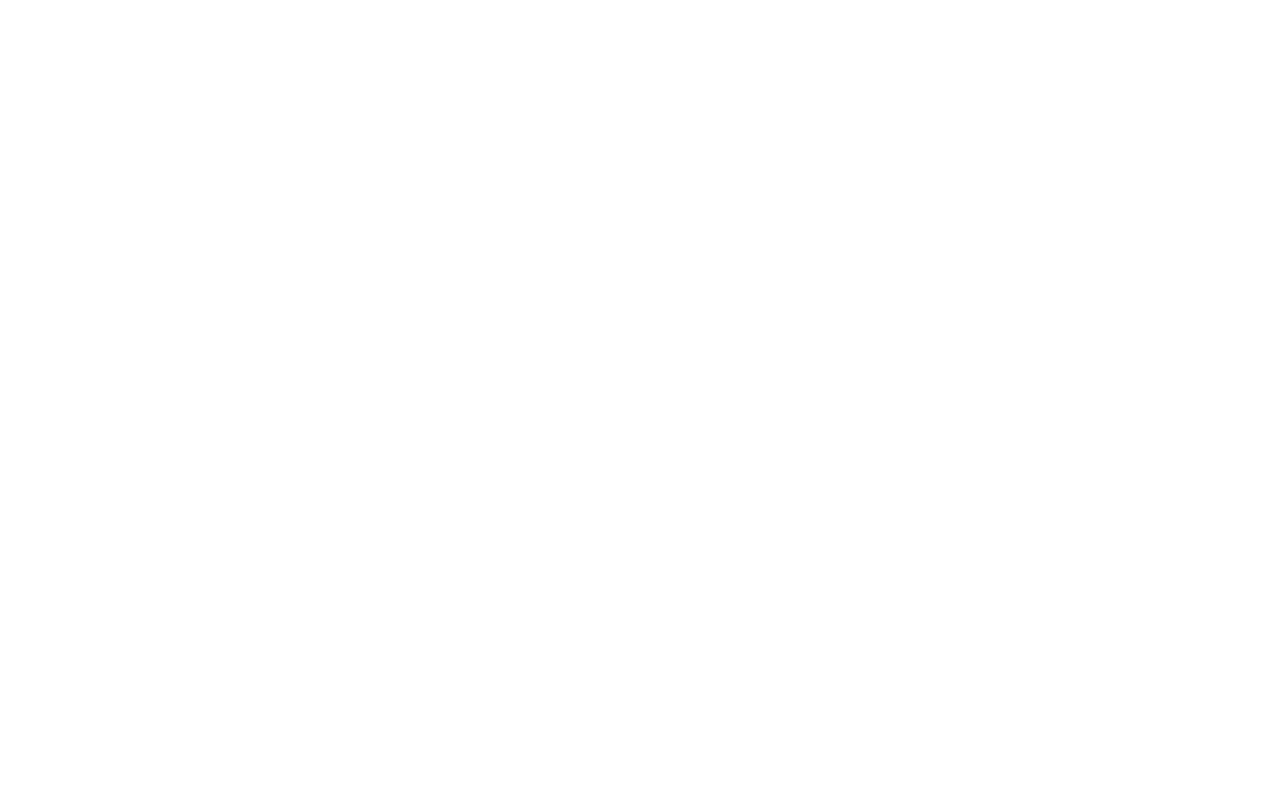
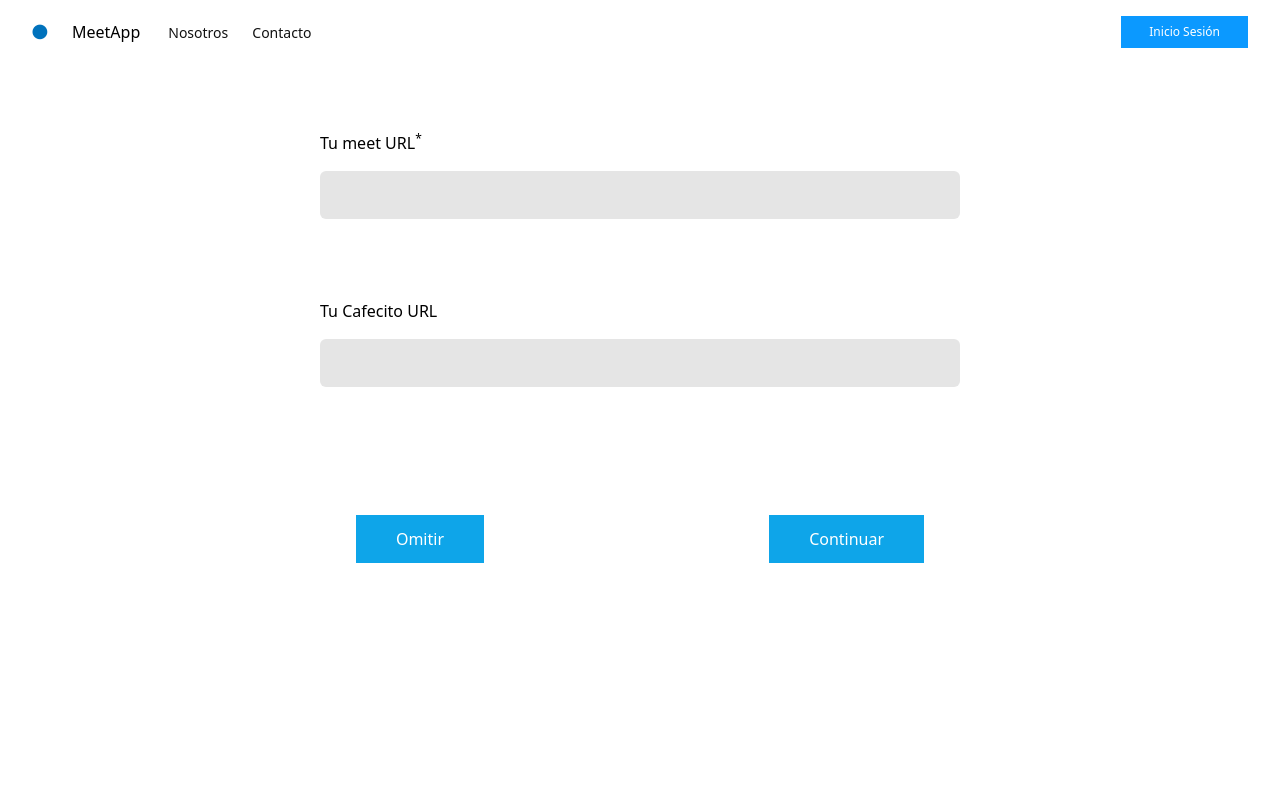
Before and after one commit to No-Country/c9-50-ft-mern, a React (Vite) app in the folder app/: page /tusurls in a window 1280 px wide. Before the commit this address had no page. Shown: the top 800 px of the page. Built offline with nearby package versions, Linux system fonts and the light colour scheme.

Commit message:
MeetUrlsFront

```diff
--- a/app/src/App.jsx
+++ b/app/src/App.jsx
@@ -4,6 +4,8 @@
 import 'react-toastify/dist/ReactToastify.min.css'
 import { Eleccion } from './pages/Eleccion'
 import { AxiosInterceptor } from './utils'
+import { ColUrls } from './pages/ColUrls'
+import { SalaColaborador } from './pages/SalaColaborador'
 
 AxiosInterceptor()
 
@@ -17,6 +19,8 @@
         <Route path='/recovery' element={<Recovery />} />
         <Route path='/eligetucolaborador' element={<Eleccion />} />
         <Route path='/chat' element={<Chat />} />
+        <Route path='/tusurls' element={<ColUrls />} />
+        <Route path='/colaborador' element={<SalaColaborador />} />
       </Routes>
       <ToastContainer icon theme='colored' />
     </BrowserRouter>
--- a/app/src/components/chat/chat.jsx
+++ b/app/src/components/chat/chat.jsx
@@ -1,8 +1,14 @@
-import { AiOutlineArrowRight } from 'react-icons/ai'
+import { AiOutlineArrowRight, AiOutlineArrowLeft } from 'react-icons/ai'
+import { useNavigate } from 'react-router-dom'
+
 export const ChatView = () => {
+  const navigate = useNavigate()
   return (
     <>
       <div className='w-full h-screen relative overflow-hidden flex flex-col'>
+        <div className='fixed bg-white p-5 rounded-full shadow-md bottom-8 left-5 text-4xl z-50 cursor-pointer'>
+          <AiOutlineArrowLeft onClick={() => navigate(-1)} />
+        </div>
         <div className='w-full relative sm:w-3/4 h-full sm:absolute right-0 top-0'>
           <div className='flex flex-col w-full h-full items-end'>
             <div className='flex flex-row right-0 w-full p bg-slate-500'>
@@ -37,7 +43,10 @@
                   placeholder='Escribe un mensaje'
                   className='w-3/4 p-4 rounded-lg border-none outline-none bg-neutral-200'
                 />
-                <button type='submit' className='bg-sky-500 py-5 px-6 rounded-full font-bold text-white'>
+                <button
+                  type='submit'
+                  className='bg-sky-500 py-5 px-6 rounded-full font-bold text-white'
+                >
                   <AiOutlineArrowRight />
                 </button>
               </form>
--- /dev/null
+++ b/app/src/components/colaborador/colaboradorWaiting.jsx
@@ -0,0 +1,3 @@
+export const ColaboradorWaiting = () => {
+  return <div></div>
+}
--- /dev/null
+++ b/app/src/components/colaborador/colaboradorurls.jsx
@@ -0,0 +1,75 @@
+import { useNavigate } from 'react-router-dom'
+import { useForm } from 'react-hook-form'
+import { zodResolver } from '@hookform/resolvers/zod'
+import * as z from 'zod'
+
+const schema = z.object({
+  meet: z.string().min(1, { message: 'Required' }).url({ message: 'Invalid URL' }),
+  cafecito: z.string().min(0)
+})
+
+export const ColaboradorUrls = () => {
+  const navigate = useNavigate()
+  const {
+    register,
+    handleSubmit,
+    formState: { errors }
+  } = useForm({
+    resolver: zodResolver(schema)
+  })
+  const onSubmit = (data, e) => {
+    e.target.reset()
+    console.log(data)
+    navigate('/colaborador')
+  }
+  return (
+    <>
+      <div className='w-full h-screen flex flex-col items-center justify-center'>
+        <form
+          action=''
+          method=''
+          className='flex flex-col items-center w-full h-5/6'
+          onSubmit={handleSubmit(onSubmit)}
+        >
+          <div className='w-1/2 flex flex-col items-start gap-4 mb-20'>
+            <label htmlFor=''>
+              Tu meet URL<sup>*</sup>
+            </label>
+            <input
+              type='text'
+              className='w-full bg-neutral-200 px-4 py-3 rounded-md outline-none'
+              name='meet'
+              {...register('meet')}
+            />
+            {errors.meet?.message && (
+              <p className='py-2 text-black text-xs font-semibold'>{errors.meet?.message}</p>
+            )}
+          </div>
+          <div className='w-1/2 flex flex-col items-start gap-4 mb-32'>
+            <label htmlFor=''>Tu Cafecito URL</label>
+            <input
+              type='text'
+              className='w-full bg-neutral-200 px-4 py-3 rounded-md outline-none'
+              name='cafecito'
+              {...register('cafecito')}
+            />
+            {errors.cafecito?.message && (
+              <p className='py-2 text-black text-xs font-semibold'>{errors.cafecito?.message}</p>
+            )}
+          </div>
+          <div className='w-2/3 flex flex-row items-center justify-around'>
+            <button
+              className='bg-sky-500 text-white py-3 px-10'
+              onClick={() => navigate('/colaborador')}
+            >
+              Omitir
+            </button>
+            <button className='bg-sky-500 text-white py-3 px-10' type='submit'>
+              Continuar
+            </button>
+          </div>
+        </form>
+      </div>
+    </>
+  )
+}
--- /dev/null
+++ b/app/src/pages/ColUrls.jsx
@@ -0,0 +1,11 @@
+import { Navbar, Footer } from '../components'
+import { ColaboradorUrls } from '../components/colaborador/colaboradorurls'
+export const ColUrls = () => {
+  return (
+    <>
+      <Navbar />
+      <ColaboradorUrls />
+      <Footer />
+    </>
+  )
+}
--- /dev/null
+++ b/app/src/pages/SalaColaborador.jsx
@@ -0,0 +1,11 @@
+import { Navbar, Footer } from '../components'
+import { ColaboradorWaiting } from '../components/colaborador/colaboradorWaiting'
+export const SalaColaborador = () => {
+  return (
+    <>
+      <Navbar />
+      <ColaboradorWaiting />
+      <Footer />
+    </>
+  )
+}
```
